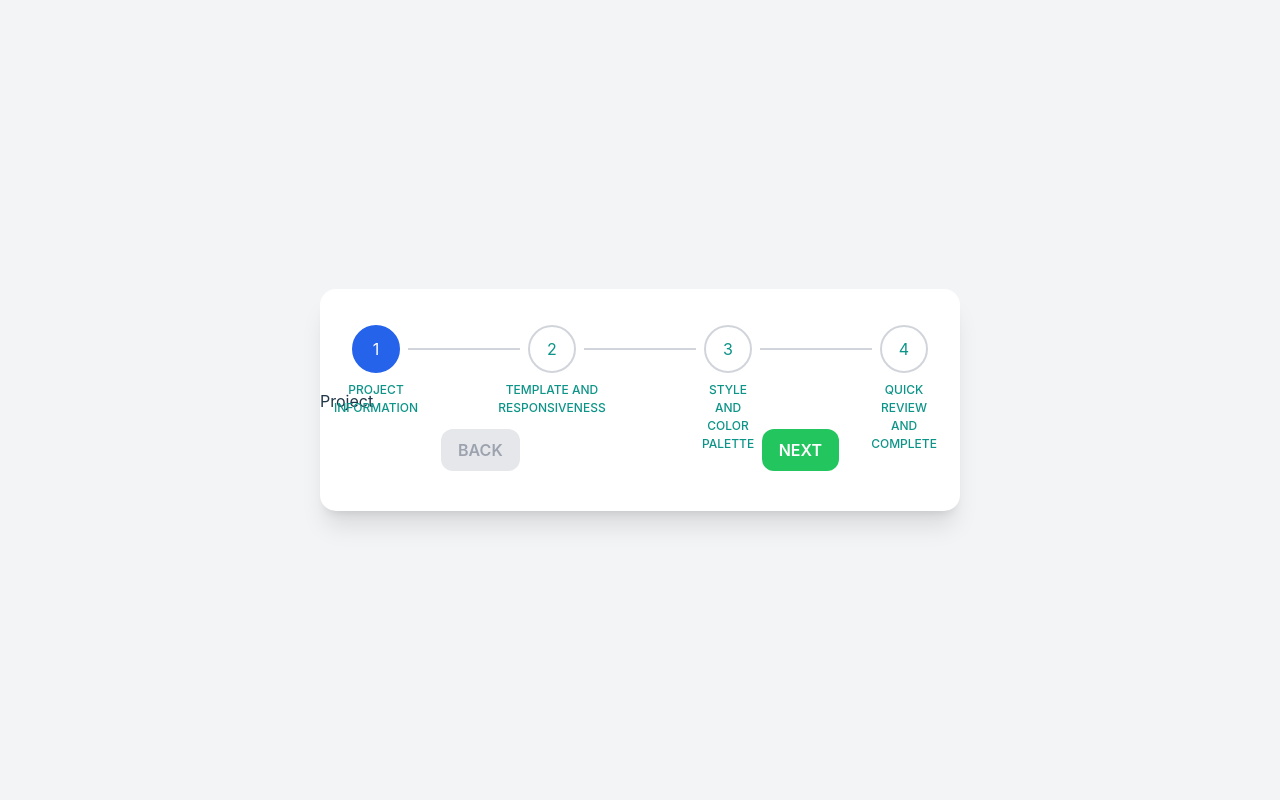
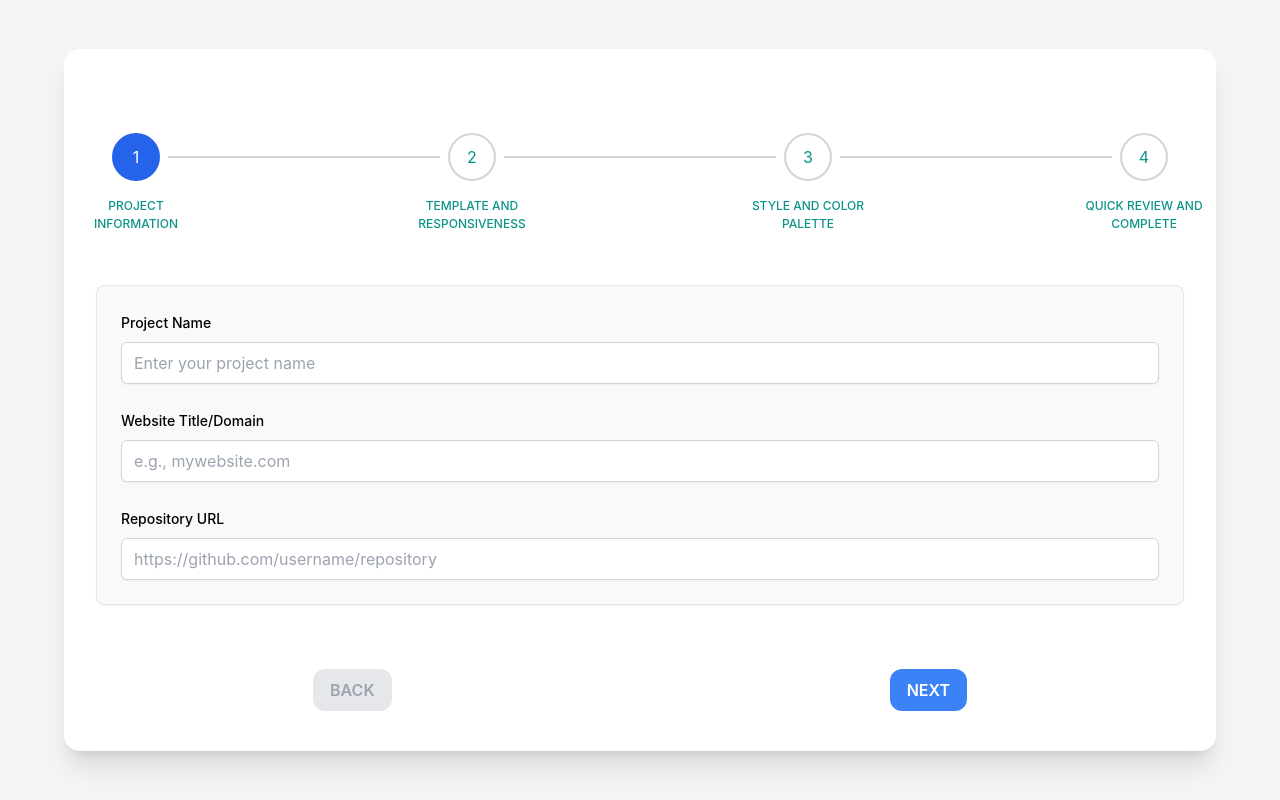
Before and after one commit to Laaliji/Page_Builder_Platform_React-Tailwind_Frontend, a React (Vite) app: page /stepper in a window 1280 px wide. Built offline with nearby package versions, Linux system fonts and the light colour scheme.

Commit message:
steps shadcn

```diff
--- a/src/components/stepper/Stepper.jsx
+++ b/src/components/stepper/Stepper.jsx
@@ -9,7 +9,7 @@ const Stepper = ({ steps, currentStep }) => {
       ...step,
       completed: index < stepNumber,
       highlighted: index === stepNumber,
-      selected: index <= stepNumber
+      selected: index <= stepNumber,
     }));
   };
 
@@ -18,7 +18,7 @@ const Stepper = ({ steps, currentStep }) => {
       description: step,
       completed: false,
       highlighted: index === 0,
-      selected: index === 0
+      selected: index === 0,
     }));
 
     stepRef.current = stepsState;
@@ -27,35 +27,46 @@ const Stepper = ({ steps, currentStep }) => {
   }, [steps, currentStep]);
 
   return (
-    <div className="mx-4 p-4 flex items-center justify-between">
+    <div className="flex max-w justify-center items-center w-full py-16">
+      {/* Stepper Container */}
+      <div className="w-full max-w flex  justify-between px-12">
         {newStep.map((step, index) => (
           <div
             key={index}
-          className={index !== newStep.length - 1 ? "w-full flex items-center" : "flex items-center"}
+            className={index !== newStep.length - 1 ? "flex items-center w-full" : "flex items-center"}
           >
             <div className="relative flex flex-col items-center text-teal-600">
+              {/* Circle for step */}
               <div
                 className={`rounded-full transition duration-500 ease-in-out
                 border-2 h-12 w-12 flex items-center justify-center
-              ${step.completed ? 'bg-green-600 text-white border-green-600' :
-                step.highlighted ? 'bg-blue-600 text-white border-blue-600' :
-                'bg-white border-gray-300'}`}
+                ${
+                  step.completed
+                    ? "bg-green-600 text-white border-green-600"
+                    : step.highlighted
+                    ? "bg-blue-600 text-white border-blue-600"
+                    : "bg-white border-gray-300"
+                }`}
               >
                 {index + 1}
               </div>
-            <div className="absolute top-14 text-center text-xs font-medium uppercase">
+              {/* Description below each step */}
+              <div className="absolute top-16 text-center text-xs font-medium uppercase w-32">
                 {step.description}
               </div>
             </div>
+            {/* Connector */}
             {index !== newStep.length - 1 && (
               <div
-              className={`flex-auto border-t-2 mx-2
-              ${step.completed ? 'border-green-600' : 'border-gray-300'}`}
+                className={`flex-auto border-t-2 mx-2 ${
+                  step.completed ? "border-green-600" : "border-gray-300"
+                }`}
               ></div>
             )}
           </div>
         ))}
       </div>
+    </div>
   );
 };
 
--- a/src/components/stepper/StepperControl.jsx
+++ b/src/components/stepper/StepperControl.jsx
@@ -1,4 +1,3 @@
-// StepperControl.jsx
 import React from "react";
 
 const StepperControl = ({ currentStep, totalSteps, onNext, onPrev }) => {
@@ -22,7 +21,7 @@ const StepperControl = ({ currentStep, totalSteps, onNext, onPrev }) => {
         transition duration-200 ease-in-out
         ${currentStep === totalSteps
           ? 'bg-gray-200 text-gray-400 cursor-not-allowed'
-          : 'bg-green-500 text-white hover:bg-slate-700 hover:text-white'}`}
+          : 'bg-blue-500 text-white hover:bg-slate-700 hover:text-white'}`}
       >
         {currentStep === totalSteps ? 'Finish' : 'Next'}
       </button>
--- a/src/components/stepper/steps/Project.jsx
+++ b/src/components/stepper/steps/Project.jsx
@@ -1,7 +1,79 @@
-import React from 'react'
+import React, { useState } from 'react';
+import { Card,CardContent } from '../../ui/Card';
+import { Label } from '../../ui/Label';
 
-export default function Project() {
+const Project = () => {
+  const [formData, setFormData] = useState({
+    projectName: '',
+    websiteTitle: '',
+    repoUrl: ''
+  });
+
+  const handleChange = (e) => {
+    const { name, value } = e.target;
+    setFormData(prev => ({
+      ...prev,
+      [name]: value
+    }));
+  };
+
   return (
-    <div>Project</div>
-  )
-}
+    <div className="mt-10 mb-16">
+      <Card className="mx-8">
+        <CardContent className="pt-6">
+          <form className="space-y-6">
+            <div className="space-y-2">
+              <Label htmlFor="projectName">
+                Project Name
+              </Label>
+              <input
+                type="text"
+                id="projectName"
+                name="projectName"
+                value={formData.projectName}
+                onChange={handleChange}
+                className="w-full px-3 py-2 border border-gray-300 rounded-md shadow-sm focus:outline-none focus:ring-2 focus:ring-blue-500 focus:border-blue-500"
+                placeholder="Enter your project name"
+                required
+              />
+            </div>
+
+            <div className="space-y-2">
+              <Label htmlFor="websiteTitle">
+                Website Title/Domain
+              </Label>
+              <input
+                type="text"
+                id="websiteTitle"
+                name="websiteTitle"
+                value={formData.websiteTitle}
+                onChange={handleChange}
+                className="w-full px-3 py-2 border border-gray-300 rounded-md shadow-sm focus:outline-none focus:ring-2 focus:ring-blue-500 focus:border-blue-500"
+                placeholder="e.g., mywebsite.com"
+                required
+              />
+            </div>
+
+            <div className="space-y-2">
+              <Label htmlFor="repoUrl">
+                Repository URL
+              </Label>
+              <input
+                type="url"
+                id="repoUrl"
+                name="repoUrl"
+                value={formData.repoUrl}
+                onChange={handleChange}
+                className="w-full px-3 py-2 border border-gray-300 rounded-md shadow-sm focus:outline-none focus:ring-2 focus:ring-blue-500 focus:border-blue-500"
+                placeholder="https://github.com/username/repository"
+                required
+              />
+            </div>
+          </form>
+        </CardContent>
+      </Card>
+    </div>
+  );
+};
+
+export default Project;
--- /dev/null
+++ b/src/components/ui/Card.jsx
@@ -0,0 +1,25 @@
+import * as React from "react"
+import { cn } from "../../template/utils/functions"
+
+const Card = React.forwardRef(({ className, ...props }, ref) => (
+  <div
+    ref={ref}
+    className={cn("rounded-lg border bg-card text-card-foreground shadow-sm", className)}
+    {...props} />
+))
+Card.displayName = "Card"
+
+const CardHeader = React.forwardRef(({ className, ...props }, ref) => (
+  <div
+    ref={ref}
+    className={cn("flex flex-col space-y-1.5 p-6", className)}
+    {...props} />
+))
+CardHeader.displayName = "CardHeader"
+
+const CardContent = React.forwardRef(({ className, ...props }, ref) => (
+  <div ref={ref} className={cn("p-6 pt-0", className)} {...props} />
+))
+CardContent.displayName = "CardContent"
+
+export { Card, CardHeader, CardContent }
--- /dev/null
+++ b/src/components/ui/Label.jsx
@@ -0,0 +1,17 @@
+import * as React from "react"
+import * as LabelPrimitive from "@radix-ui/react-label"
+import { cn } from "../../template/utils/functions"
+
+const Label = React.forwardRef(({ className, ...props }, ref) => (
+  <LabelPrimitive.Root
+    ref={ref}
+    className={cn(
+      "text-sm font-medium leading-none peer-disabled:cursor-not-allowed peer-disabled:opacity-70",
+      className
+    )}
+    {...props}
+  />
+))
+Label.displayName = LabelPrimitive.Root.displayName
+
+export { Label }
--- a/src/pages/stepper/stepperPage.jsx
+++ b/src/pages/stepper/stepperPage.jsx
@@ -16,11 +16,11 @@ function StepperPage() {
   ];
 
   const displayStep = (step) => {
-    switch(step){
-      case 1: return <Project/>;
-      case 2: return <Template/>;
-      case 3: return <Style/>;
-      case 4: return <Final/>;
+    switch (step) {
+      case 1: return <Project />;
+      case 2: return <Template />;
+      case 3: return <Style />;
+      case 4: return <Final />;
       default: return null;
     }
   };
@@ -34,8 +34,8 @@ function StepperPage() {
   };
 
   return (
-    <div className="w-screen min-h-screen bg-gray-100 flex justify-center items-center">
-      <div className="md:w-1/2 w-full mx-auto shadow-xl rounded-2xl pb-2 bg-white">
+    <div className="w-full min-h-screen bg-gray-100 flex justify-center items-center px-4">
+      <div className="w-full max-w-6xl mx-auto shadow-xl rounded-2xl pb-2 bg-white">
         <div className="container horizontal mt-5">
           <Stepper
             steps={steps}
@@ -54,4 +54,5 @@ function StepperPage() {
   );
 }
 
+
 export default StepperPage;
--- /dev/null
+++ b/src/template/utils/functions.js
@@ -0,0 +1,6 @@
+import { clsx } from "clsx"
+import { twMerge } from "tailwind-merge"
+
+export function cn(...inputs) {
+  return twMerge(clsx(inputs))
+}
--- a/tailwind.config.js
+++ b/tailwind.config.js
@@ -5,7 +5,8 @@ export default {
     "./src/**/*.{js,ts,jsx,tsx}",
   ],
   mode: 'jit',
-  darkMode: "media",
+  // Désactivation du dark mode
+  darkMode: false,
   theme: {
     fontSize: {
       xs: '0.75rem',
@@ -21,19 +22,55 @@ export default {
     },
     extend: {
       colors: {
-        primary: '#1477d2',
-        secondary: '#1a8ae5',
+        border: "hsl(var(--border))",
+        input: "hsl(var(--input))",
+        ring: "hsl(var(--ring))",
+        background: "#ffffff", // Couleur de fond claire
+        foreground: "#000000", // Couleur de texte foncée
+        primary: {
+          DEFAULT: '#1477d2',
+          foreground: "#ffffff",
+        },
+        secondary: {
+          DEFAULT: '#1a8ae5',
+          foreground: "#ffffff",
+        },
         tertiary: '#1e97f3',
-        border: '#1a2e35',
-        background: '#ffffff',
+        destructive: {
+          DEFAULT: "hsl(var(--destructive))",
+          foreground: "hsl(var(--destructive-foreground))",
+        },
+        muted: {
+          DEFAULT: "hsl(var(--muted))",
+          foreground: "hsl(var(--muted-foreground))",
+        },
+        accent: {
+          DEFAULT: "hsl(var(--accent))",
+          foreground: "hsl(var(--accent-foreground))",
+        },
+        popover: {
+          DEFAULT: "hsl(var(--popover))",
+          foreground: "hsl(var(--popover-foreground))",
+        },
+        card: {
+          DEFAULT: "#f9f9f9", // Fond clair pour les cartes
+          foreground: "#000000",
+        },
         button: {
           bg: '#1477d2',
           text: '#ffffff',
           hover: '#1a8ae5',
         }
       },
+      borderRadius: {
+        lg: "var(--radius)",
+        md: "calc(var(--radius) - 2px)",
+        sm: "calc(var(--radius) - 4px)",
+      },
       animation: {
         vote: 'vote 1s ease-in-out',
+        "accordion-down": "accordion-down 0.2s ease-out",
+        "accordion-up": "accordion-up 0.2s ease-out",
       },
       keyframes: {
         vote: {
@@ -47,9 +84,16 @@ export default {
             transform: 'rotate(30deg)',
           },
         },
+        "accordion-down": {
+          from: { height: 0 },
+          to: { height: "var(--radix-accordion-content-height)" },
+        },
+        "accordion-up": {
+          from: { height: "var(--radix-accordion-content-height)" },
+          to: { height: 0 },
+        },
       },
     },
   },
-  variants: {},
-  plugins: [],
-}
+  plugins: [require("tailwindcss-animate")],
+};
```
Also changed, not shown: package.json (+7 -0 lines), src/index.css (+44 -12 lines), 1 other file (tests, documents, lock files or other folders). Lines whose indentation alone changed are shown as unchanged.
